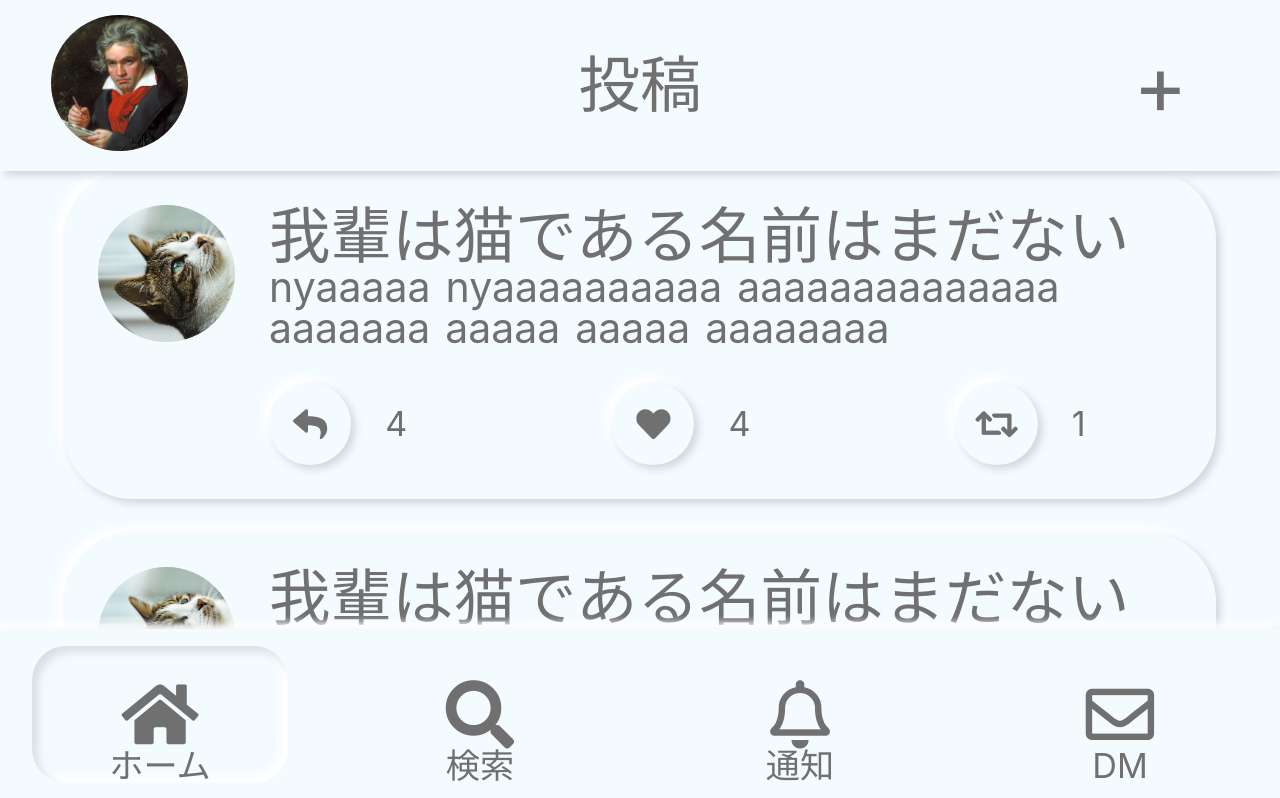
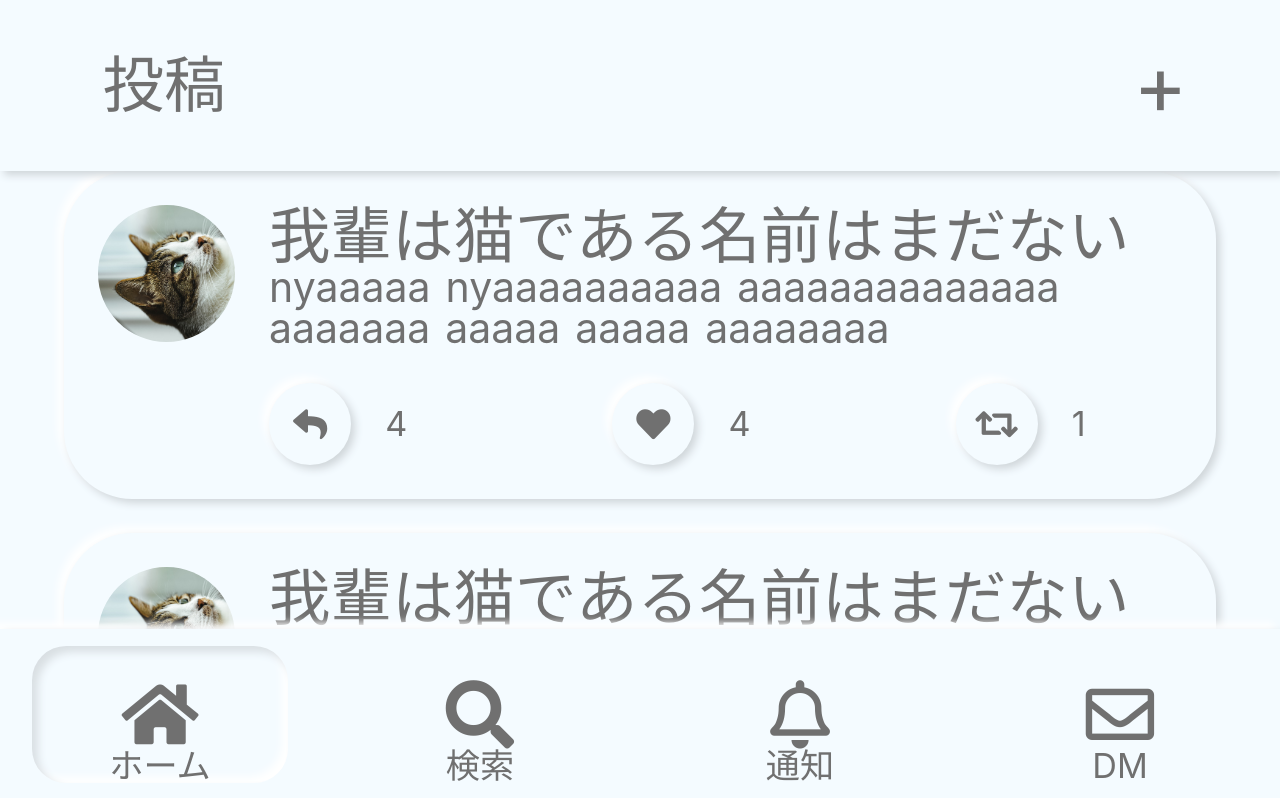
Before and after one commit to kurabuwa/sns, a Nuxt app: page / in a window 1280 px wide. Shown: the top 798 px of the page. Built offline with nearby package versions, Linux system fonts and the light colour scheme.

Commit message:
no message

```diff
--- a/components/layout/LayoutHeader.vue
+++ b/components/layout/LayoutHeader.vue
@@ -1,6 +1,5 @@
 <template>
   <div class='layout-header is-convex'>
-    <icon-user class='layout-header__icon__img' :src='iconSrc' />
     <p class='layout-header__title'　v-if='pageType !== "search"'>{{title}}</p>
     <input class='is-concave layout-header__search'
       type='text'
@@ -11,11 +10,9 @@
 </template>
 
 <script>
-  import { IconUser } from '@/components/atoms/icon';
 
   export default {
     components: {
-      IconUser,
     },
     data() {
       return {
```
